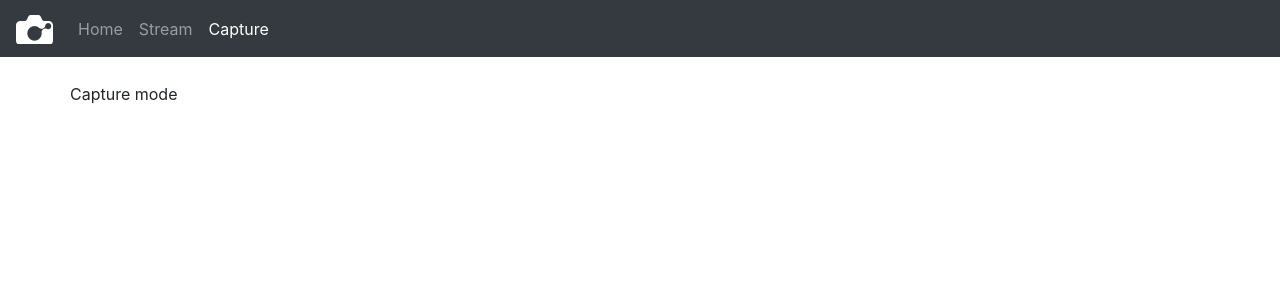
After one commit to gaberrini/raspberry-cam, a Flask app: page /capture in a window 1280 px wide. The commit adds this page. Shown: the top 300 px of the page. Run offline with Flask 2, Linux system fonts and the light colour scheme; some libraries are stand-ins or nearby versions.

Commit message:
Capture mode template, view and navbar item

```diff
--- /dev/null
+++ b/flask_server/picamera_server/templates/camera/capture.html
@@ -0,0 +1,10 @@
+{% extends "base.html" %}
+{% block body %}
+<div class="container">
+    <div class="row">
+        <p class="text-break">
+            Capture mode
+        </p>
+    </div>
+</div>
+{% endblock %}
--- a/flask_server/picamera_server/templates/navbar/navbar.html
+++ b/flask_server/picamera_server/templates/navbar/navbar.html
@@ -13,6 +13,9 @@
             {% with item_title='Stream', item_href=url_for('camera.stream') %}
                 {% include 'navbar/navbar-item.html' %}
             {% endwith %}
+            {% with item_title='Capture', item_href=url_for('camera.capture') %}
+                {% include 'navbar/navbar-item.html' %}
+            {% endwith %}
         </ul>
     </div>
 </nav>
--- a/flask_server/picamera_server/views/camera.py
+++ b/flask_server/picamera_server/views/camera.py
@@ -38,3 +38,15 @@ def video_stream():
     """
     return Response(gen(get_camera_controller()),
                     mimetype='multipart/x-mixed-replace; boundary=frame')
+
+
+@camera.route('/capture')
+def capture():
+    """
+    Return the web interface to manage the capture mode
+    :return:
+    """
+    try:
+        return render_template('camera/capture.html', section='capture')
+    except TemplateNotFound:
+        abort(404)
```
Also changed, not shown: flask_server/picamera_server/views/utils/camera.py (+9 -1 lines).
